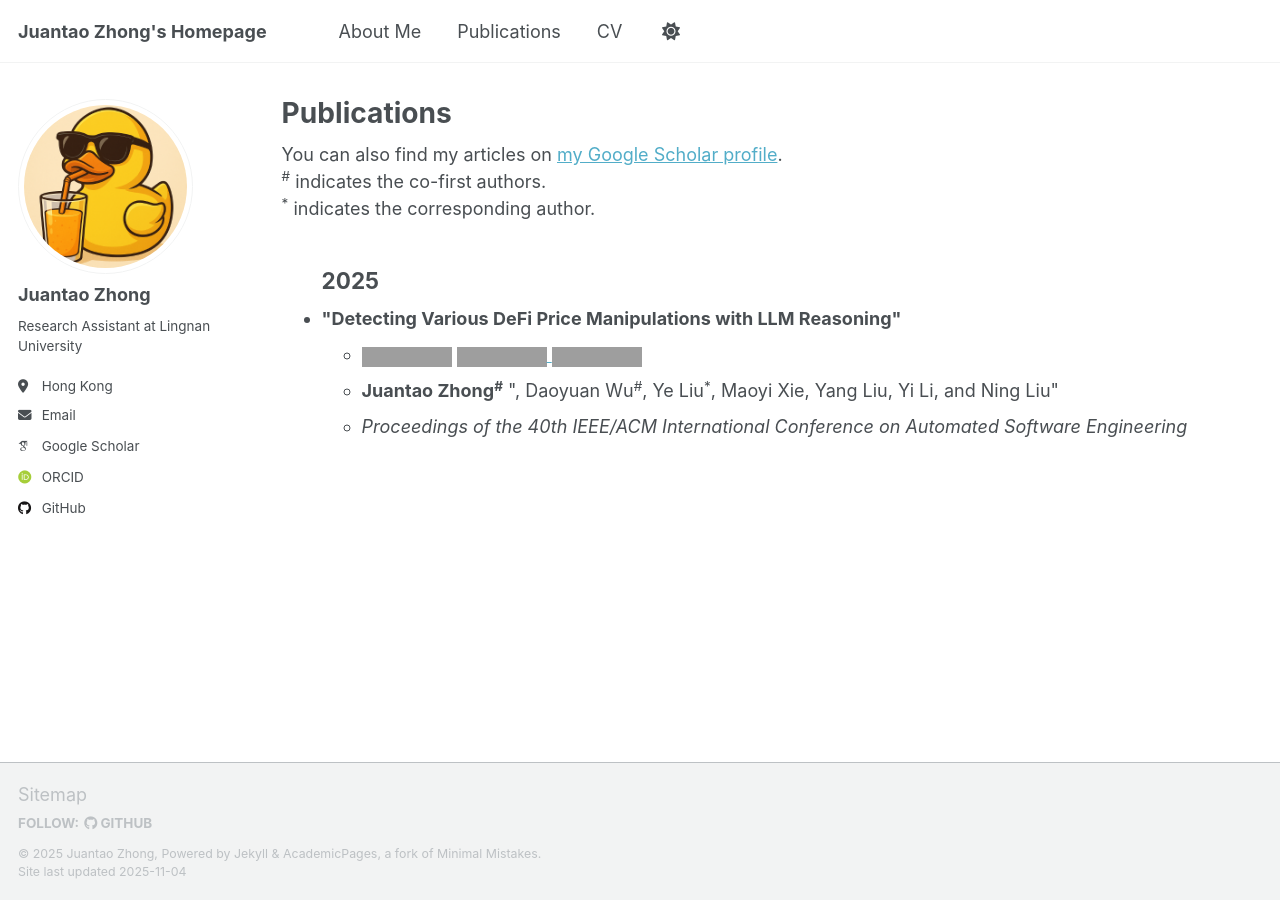
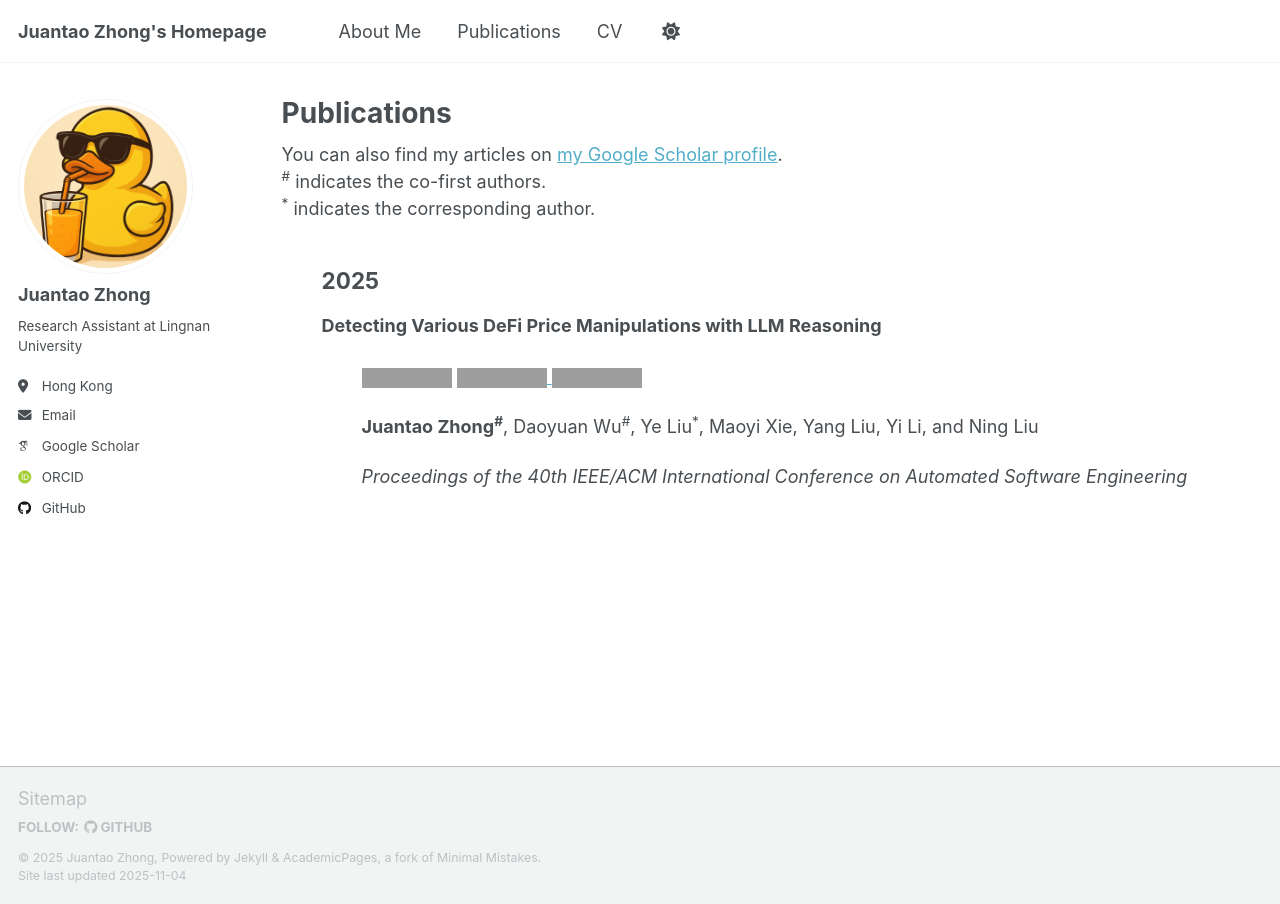
Before and after one commit to P4stry/P4stry.github.io, a Jekyll site: the page built from _pages/publications.html, in a window 1280 px wide. Built offline with Jekyll 4.4.1, drawn with Linux system fonts in a browser that asks for light colours; some web fonts are replaced; a script that is not in the unit is left out; grey boxes are pictures that could not be loaded.

Commit message:
Update publications.html

```diff
--- a/_pages/publications.html
+++ b/_pages/publications.html
@@ -36,14 +36,14 @@ author_profile: true
 
 <ul class="publication-list">
   <h2>2025</h2>
-  <li>
+  <p>
     <span>
       <b>
-        "Detecting Various DeFi Price Manipulations with LLM Reasoning"
+        Detecting Various DeFi Price Manipulations with LLM Reasoning
       </b>
     </span>
     <ul>
-      <li>
+      <p>
         <img src="https://img.shields.io/badge/CCF-A-red?style=flat-square" alt>
         <a href="https://conf.researchr.org/details/ase-2025/ase-2025-papers/187/Detecting-Various-DeFi-Price-Manipulations-with-LLM-Reasoning">
             <img src="https://img.shields.io/badge/ASE-2025-purple?style=flat-square" alt>
@@ -51,16 +51,15 @@ author_profile: true
         <a href="https://github.com/AIS2Lab/DeFiScope">
             <img src="https://img.shields.io/badge/Open-Source-blue?style=flat-square" alt>
         </a>
-      </li>
-      <li>
-        <b>Juantao Zhong<sup>#</sup></b>
-        ", Daoyuan Wu<sup>#</sup>, Ye Liu<sup>*</sup>, Maoyi Xie, Yang Liu, Yi Li, and Ning Liu"
-      </li>
-      <li>
+      </p>
+      <p>
+        <b>Juantao Zhong<sup>#</sup></b>, Daoyuan Wu<sup>#</sup>, Ye Liu<sup>*</sup>, Maoyi Xie, Yang Liu, Yi Li, and Ning Liu
+      </p>
+      <p>
         <em>
           Proceedings of the 40th IEEE/ACM International Conference on Automated Software Engineering
         </em>
-      </li>
+      </p>
     </ul>
-  </li>
+  </p>
 </ul>
```
